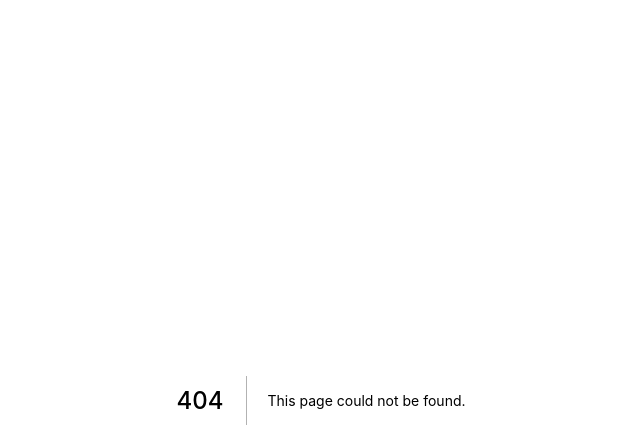
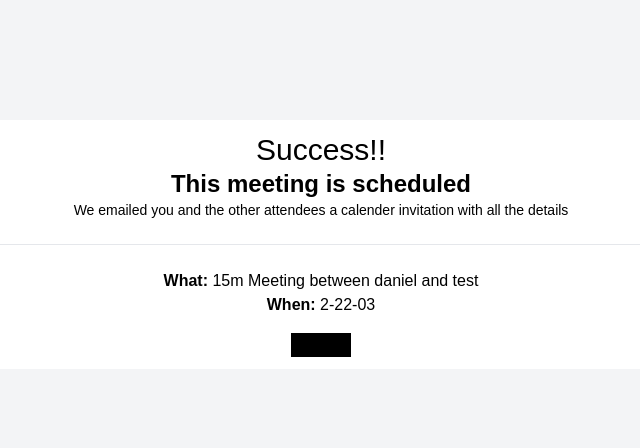
Before and after one commit to Efekpogua-Victory/calproject, a Next.js app: page /bookings/success in a window 1280 px wide. Before the commit this address had no page. Shown: the top 448 px of the page, without its empty margins (319-959 px from the left). Built offline with nearby package versions, Linux system fonts and the light colour scheme.

Commit message:
success page

```diff
--- /dev/null
+++ b/pages/[user]/[book].tsx
@@ -0,0 +1,86 @@
+/* eslint-disable prettier/prettier */
+import Head from "next/head";
+import { useRouter } from "next/router";
+import { useState } from "react";
+
+import Input from "@components/Input";
+import TextArea from "@components/TextArea";
+
+const Book = () => {
+  const [booking, setBookingDate] = useState("");
+  const router = useRouter();
+  return (
+    <>
+      <Head>
+        <title>Meet with grand - victory efekpogua</title>
+        <meta name="viewport" content="initial-scale=1.0, width=device-width" />
+      </Head>
+      <div className="w-full h-screen p-10 bg-gray-100">
+        <div className="container mt-20">
+          <div className="row">
+            <div className="p-3 bg-white col md:col-8 md:offset-2">
+              <div className="row">
+                <div className="col md:col-6">
+                  <p className="text-dark text-md">Efekpogua Victory</p>
+                  <h1 className="text-3xl font-bold text-dark">Meet with grannt</h1>
+                  <p>15 Minutes</p>
+                </div>
+                <div className="pt-6 text-center col md:col-6">
+                  <input
+                    type="datetime-local"
+                    name="bookingdate"
+                    value={booking}
+                    onChange={(e) => setBookingDate(e.target.value)}
+                    className="p-2 text-black bg-white border-2 rounded-sm"
+                  />
+                </div>
+              </div>
+              {booking !== "" && (
+                <div className="row">
+                  <div className="col md:col-8 md:offset-2">
+                    <form action="">
+                      <div className="mb-3 form-group">
+                        <label htmlFor="name">Your name</label>
+                        <Input type="text" value="" required={true} name="name" placeholder="John Doe" />
+                      </div>
+                      <div className="mb-3 form-group">
+                        <label htmlFor="email">Email address</label>
+                        <Input
+                          type="text"
+                          value=""
+                          required={true}
+                          name="email"
+                          placeholder="you@example.com"
+                        />
+                      </div>
+                      <div className="mb-3 form-group">
+                        <label htmlFor="note">Additional notes</label>
+                        <TextArea
+                          name="note"
+                          placeholder="Please share anything that will help prepare for the meeting"
+                        />
+                      </div>
+                      <div className="my-3 form-group">
+                        <button type="submit" className="mr-3 bg-black rounded-none btn">
+                          Confirm
+                        </button>
+                        <button
+                          type="button"
+                          onClick={() => router.push("/")}
+                          className="mr-3 rounded-none btn btn-outline">
+                          Cancel
+                        </button>
+                      </div>
+                    </form>
+                  </div>
+                </div>
+              )}
+            </div>
+          </div>
+        </div>
+      </div>
+    </>
+  );
+};
+
+export default Book;
--- /dev/null
+++ b/pages/bookings/success.tsx
@@ -0,0 +1,41 @@
+/* eslint-disable prettier/prettier */
+import { useRouter } from "next/router";
+
+const Success = () => {
+  const router = useRouter();
+  return (
+    <>
+      <div className="w-full h-screen p-10 bg-gray-100">
+        <div className="container mt-20">
+          <div className=" row">
+            <div className="p-3 text-center bg-white col md:col-6 md:offset-3">
+              <h1 className="text-3xl text-success">Success!!</h1>
+              <h1 className="text-2xl font-bold text-black">This meeting is scheduled</h1>
+              <p className="text-sm ">
+                We emailed you and the other attendees a calender invitation with all the details
+              </p>{" "}
+              <br />
+              <hr />
+              <br />
+              <div>
+                <p className="inline font-bold text-left">What: </p>
+                <p className="inline text-right">15m Meeting between daniel and test</p>
+              </div>
+              <div>
+                <p className="inline font-bold text-left">When: </p>
+                <p className="inline text-right">2-22-03</p>
+              </div>
+              <div className="mt-4">
+                <button className="bg-black rounded-none btn" onClick={() => router.push("/")}>
+                  Try Free
+                </button>
+              </div>
+            </div>
+          </div>
+        </div>
+      </div>
+    </>
+  );
+};
+
+export default Success;
```
Also changed, not shown: pages/bookings/sucess.tsx (deleted).
